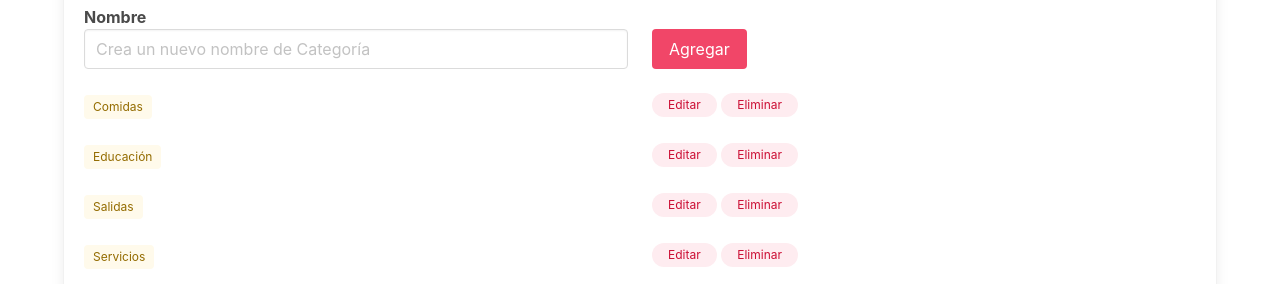
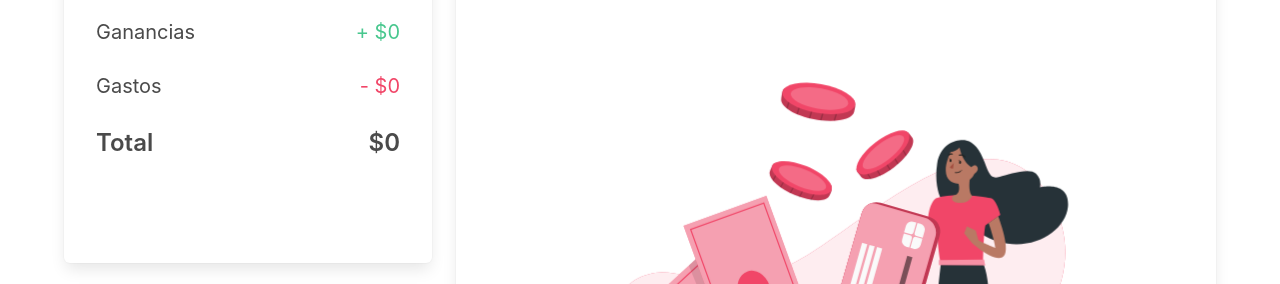
Before and after one commit to anaesposito/ahorradas, a plain HTML site: page index.html in a window 1280 px wide. Shown: the part 219-503 px from the top of the page. Drawn offline with nearby package versions, Linux system fonts and the light colour scheme.

Commit message:
lista seccion balance

```diff
--- a/index.html
+++ b/index.html
@@ -75,7 +75,7 @@
     <!-- -----------------------------------FIN  NAV BAR -->
 
     <!-- -------------------------------INICIO SECCION BALANCE -->
-    <section class="is-hidden">
+    <section class="">
         <div class="container mt-6">
             <div class="tile is-ancestor">
                 <div class="tile is-4 is-vertical is-parent">
@@ -836,7 +836,7 @@
     <!-- -------------------------------FIN SECCION BALANCE -->
     <!-- -------------------------------INICIO SECCION CATEGORIAS -->
     <section>
-        <div class="container box">
+        <div class="container box is-hidden">
             <h1 class="title has-text-weight-bold has-text-left">Categorías</h1>
             <div class="container is-centered">
                 <div class="columns">
```
